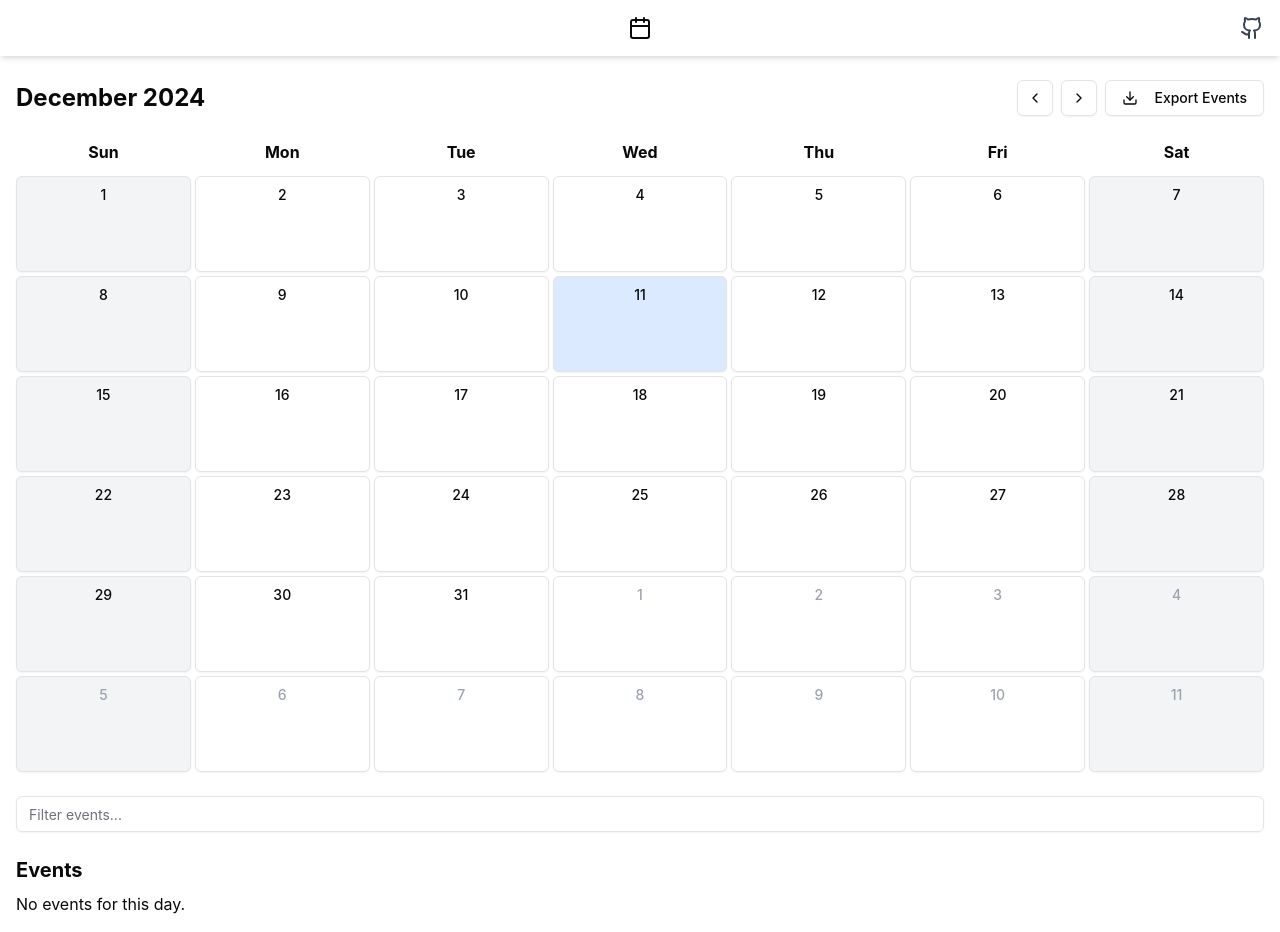
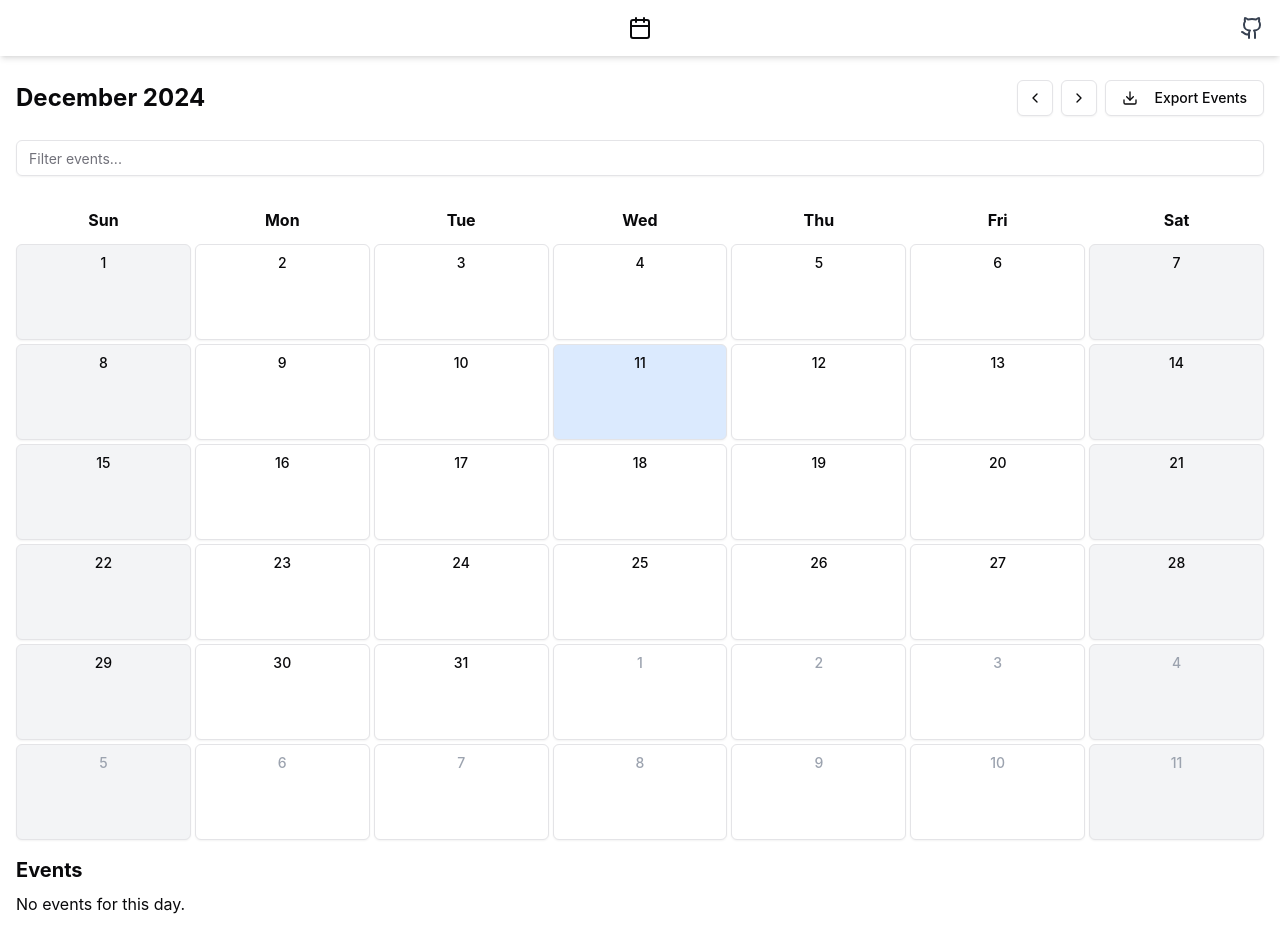
Before and after one commit to TheGhossst/Event-Calendar-React, a React (Vite) app: page / in a window 1280 px wide. Built offline with nearby package versions, Linux system fonts and the light colour scheme.

Commit message:
fix: filter events

```diff
--- a/src/components/Calendar.tsx
+++ b/src/components/Calendar.tsx
@@ -95,6 +95,13 @@ export function Calendar() {
           </Button>
         </div>
       </div>
+      <Input
+        type="text"
+        placeholder="Filter events..."
+        value={filterKeyword}
+        onChange={(e) => setFilterKeyword(e.target.value)}
+        className="my-6"
+      />
       <CalendarGrid
         currentDate={currentDate}
         events={filteredEvents}
@@ -112,13 +119,6 @@ export function Calendar() {
           events={events}
         />
       )}
-      <Input
-        type="text"
-        placeholder="Filter events..."
-        value={filterKeyword}
-        onChange={(e) => setFilterKeyword(e.target.value)}
-        className="my-6"
-      />
       <EventList
         events={filteredEvents.filter(event =>
           new Date(event.startTime).toDateString() === selectedDate?.toDateString()
```
